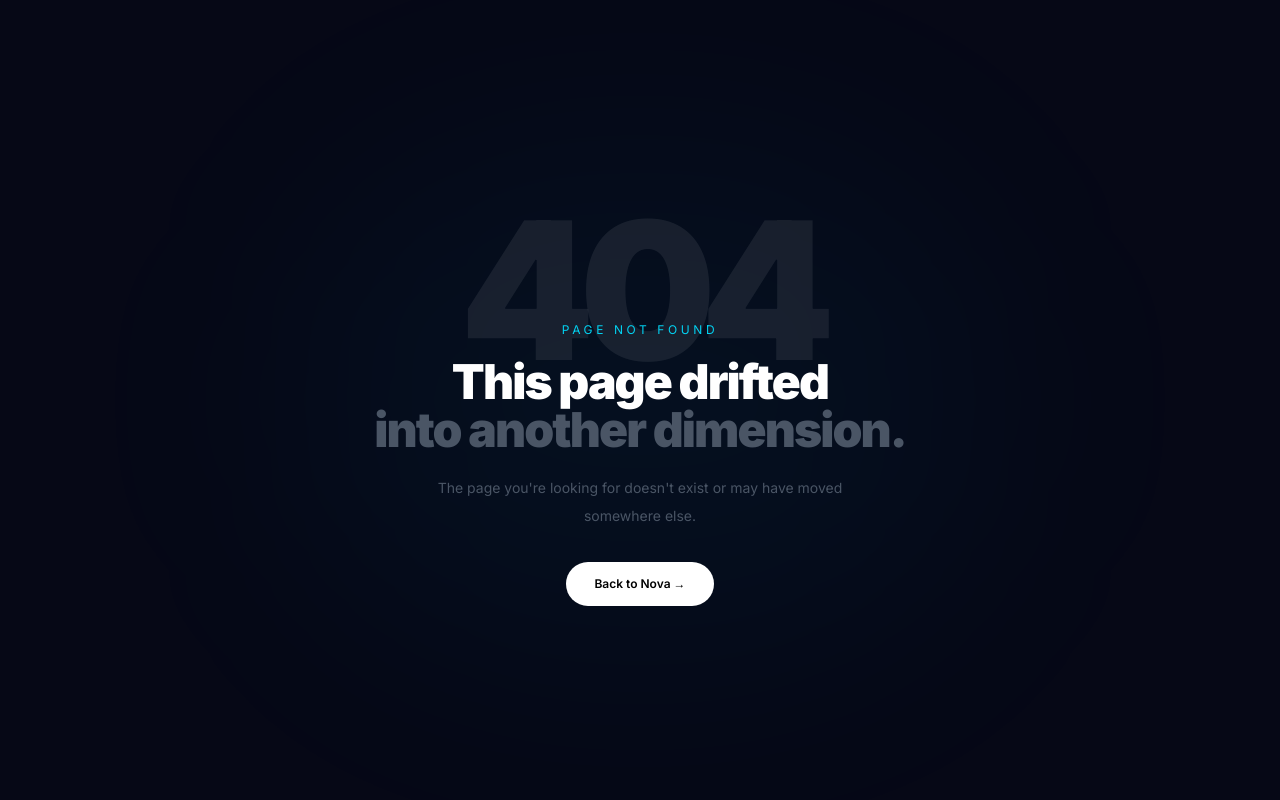
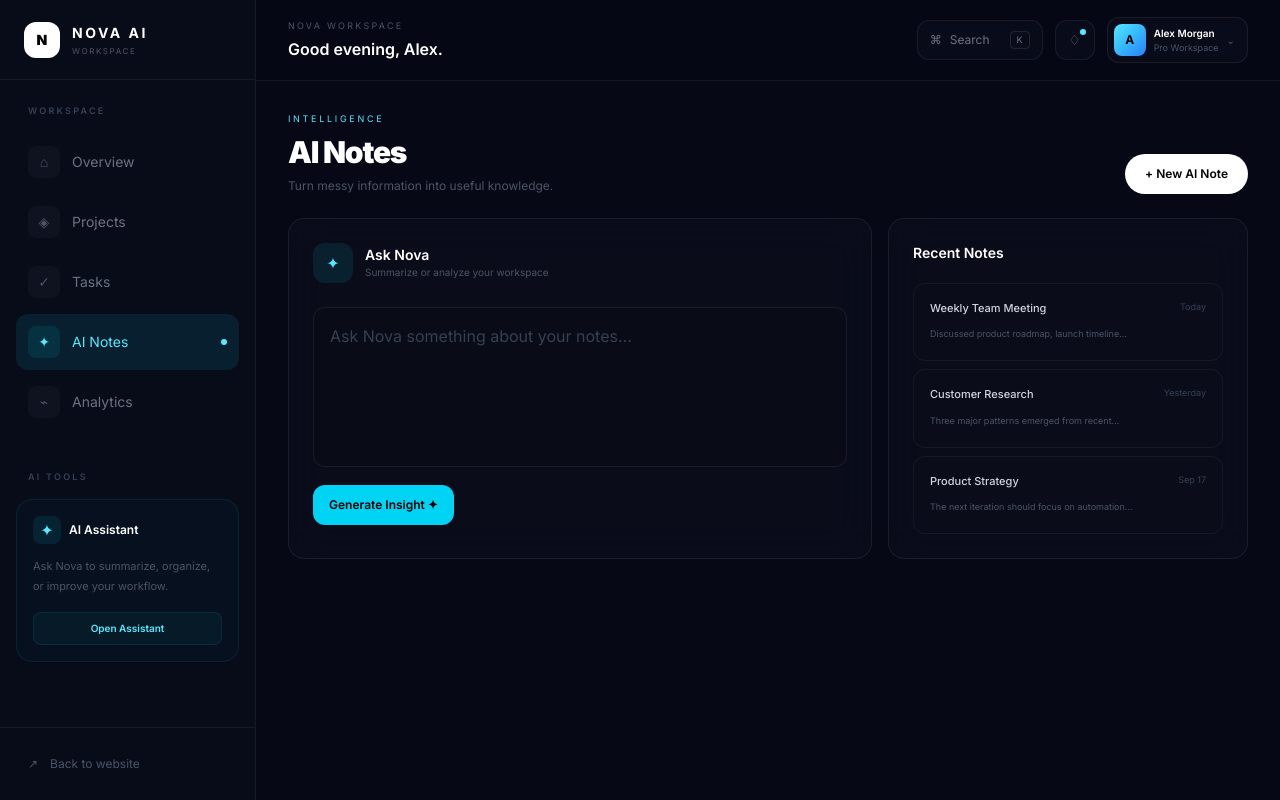
Before and after one commit to mr-kar/nova-ai, a Next.js app: page /dashboard/ai-notes in a window 1280 px wide. Before the commit this address had no page. Built offline with nearby package versions, Linux system fonts and the light colour scheme.

Commit message:
page baru di masing masing folder dashboard, yaitu ai-notes, analytics, dan tasks.

```diff
--- /dev/null
+++ b/app/dashboard/ai-notes/page.tsx
@@ -0,0 +1,101 @@
+const notes = [
+  {
+    title: "Weekly Team Meeting",
+    preview: "Discussed product roadmap, launch timeline...",
+    date: "Today",
+  },
+  {
+    title: "Customer Research",
+    preview: "Three major patterns emerged from recent...",
+    date: "Yesterday",
+  },
+  {
+    title: "Product Strategy",
+    preview: "The next iteration should focus on automation...",
+    date: "Sep 17",
+  },
+];
+
+export default function AiNotesPage() {
+  return (
+    <div className="space-y-6">
+      <div className="flex flex-col justify-between gap-5 sm:flex-row sm:items-end">
+        <div>
+          <p className="text-[9px] uppercase tracking-[0.3em] text-cyan-300">
+            Intelligence
+          </p>
+
+          <h1 className="mt-2 text-3xl font-black tracking-[-0.04em]">
+            AI Notes
+          </h1>
+
+          <p className="mt-2 text-xs text-gray-600">
+            Turn messy information into useful knowledge.
+          </p>
+        </div>
+
+        <button className="w-fit rounded-full bg-white px-5 py-3 text-xs font-semibold text-black hover:bg-cyan-300">
+          + New AI Note
+        </button>
+      </div>
+
+      <div className="grid gap-4 lg:grid-cols-[1fr_360px]">
+        <div className="glass rounded-2xl p-6">
+          <div className="flex items-center gap-3">
+            <div className="flex h-10 w-10 items-center justify-center rounded-xl bg-cyan-400/10 text-cyan-300">
+              ✦
+            </div>
+
+            <div>
+              <p className="text-sm font-semibold text-white">
+                Ask Nova
+              </p>
+
+              <p className="text-[10px] text-gray-600">
+                Summarize or analyze your workspace
+              </p>
+            </div>
+          </div>
+
+          <textarea
+            placeholder="Ask Nova something about your notes..."
+            className="mt-6 min-h-40 w-full resize-none rounded-xl border border-white/[0.07] bg-black/10 p-4 text-xs text-white outline-none placeholder:text-gray-700 focus:border-cyan-400/20"
+          />
+
+          <button className="mt-3 rounded-xl bg-cyan-400 px-4 py-3 text-xs font-semibold text-black transition hover:bg-cyan-300">
+            Generate Insight ✦
+          </button>
+        </div>
+
+        <div className="glass rounded-2xl p-6">
+          <p className="text-sm font-semibold text-white">
+            Recent Notes
+          </p>
+
+          <div className="mt-5 space-y-2">
+            {notes.map((note) => (
+              <button
+                key={note.title}
+                className="w-full rounded-xl border border-white/[0.05] p-4 text-left transition hover:border-cyan-400/10 hover:bg-white/[0.02]"
+              >
+                <div className="flex justify-between gap-3">
+                  <span className="text-[11px] font-medium text-gray-300">
+                    {note.title}
+                  </span>
+
+                  <span className="text-[9px] text-gray-700">
+                    {note.date}
+                  </span>
+                </div>
+
+                <p className="mt-2 line-clamp-2 text-[9px] leading-5 text-gray-600">
+                  {note.preview}
+                </p>
+              </button>
+            ))}
+          </div>
+        </div>
+      </div>
+    </div>
+  );
+}
--- /dev/null
+++ b/app/dashboard/analytics/page.tsx
@@ -0,0 +1,44 @@
+import ProductivityChart from "@/components/dashboard/ProductivityChart";
+
+export default function AnalyticsPage() {
+  return (
+    <div className="space-y-6">
+      <div>
+        <p className="text-[9px] uppercase tracking-[0.3em] text-cyan-300">
+          Intelligence
+        </p>
+
+        <h1 className="mt-2 text-3xl font-black tracking-[-0.04em]">
+          Analytics
+        </h1>
+
+        <p className="mt-2 text-xs text-gray-600">
+          Understand how your team is actually working.
+        </p>
+      </div>
+
+      <ProductivityChart />
+
+      <div className="grid gap-4 md:grid-cols-3">
+        {[
+          ["82%", "Overall Efficiency"],
+          ["48.2K", "AI Requests"],
+          ["18.4%", "Growth Rate"],
+        ].map(([value, label]) => (
+          <div
+            key={label}
+            className="glass rounded-2xl p-6"
+          >
+            <p className="text-3xl font-black tracking-tight text-white">
+              {value}
+            </p>
+
+            <p className="mt-2 text-[10px] uppercase tracking-[0.18em] text-gray-600">
+              {label}
+            </p>
+          </div>
+        ))}
+      </div>
+    </div>
+  );
+}
--- /dev/null
+++ b/app/dashboard/tasks/page.tsx
@@ -0,0 +1,73 @@
+const tasks = [
+  ["Finalize product roadmap", "Aurora", "High", "In Progress"],
+  ["Review campaign analytics", "Marketing", "Medium", "Review"],
+  ["Prepare weekly report", "Operations", "Low", "Pending"],
+  ["Update onboarding flow", "Website", "Medium", "In Progress"],
+  ["Generate customer insights", "AI Research", "High", "Pending"],
+];
+
+export default function TasksPage() {
+  return (
+    <div className="space-y-6">
+      <div className="flex flex-col justify-between gap-5 sm:flex-row sm:items-end">
+        <div>
+          <p className="text-[9px] uppercase tracking-[0.3em] text-cyan-300">
+            Workspace
+          </p>
+
+          <h1 className="mt-2 text-3xl font-black tracking-[-0.04em]">
+            Tasks
+          </h1>
+
+          <p className="mt-2 text-xs text-gray-600">
+            Keep your work moving without losing context.
+          </p>
+        </div>
+
+        <button className="w-fit rounded-full bg-white px-5 py-3 text-xs font-semibold text-black hover:bg-cyan-300">
+          + Add Task
+        </button>
+      </div>
+
+      <div className="glass overflow-hidden rounded-2xl">
+        <div className="grid grid-cols-[1fr_auto] gap-4 border-b border-white/[0.06] p-5 text-[9px] uppercase tracking-[0.15em] text-gray-700 sm:grid-cols-[1fr_140px_100px_110px]">
+          <span>Task</span>
+          <span className="hidden sm:block">Priority</span>
+          <span className="hidden sm:block">Status</span>
+          <span className="text-right">Action</span>
+        </div>
+
+        <div className="divide-y divide-white/[0.04]">
+          {tasks.map(([task, project, priority, status]) => (
+            <div
+              key={task}
+              className="grid grid-cols-[1fr_auto] gap-4 p-5 transition hover:bg-white/[0.015] sm:grid-cols-[1fr_140px_100px_110px] sm:items-center"
+            >
+              <div className="min-w-0">
+                <p className="truncate text-xs font-medium text-gray-300">
+                  {task}
+                </p>
+
+                <p className="mt-1 text-[9px] text-gray-700">
+                  {project}
+                </p>
+              </div>
+
+              <span className="hidden text-[10px] text-gray-500 sm:block">
+                {priority}
+              </span>
+
+              <span className="hidden rounded-full bg-cyan-400/[0.06] px-2.5 py-1 text-center text-[9px] text-cyan-300 sm:block">
+                {status}
+              </span>
+
+              <button className="text-right text-[10px] text-gray-600 hover:text-white">
+                Open →
+              </button>
+            </div>
+          ))}
+        </div>
+      </div>
+    </div>
+  );
+}
```
